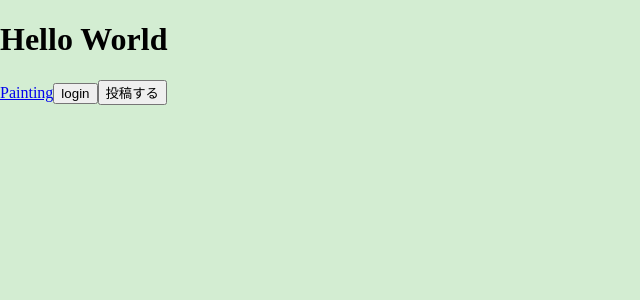
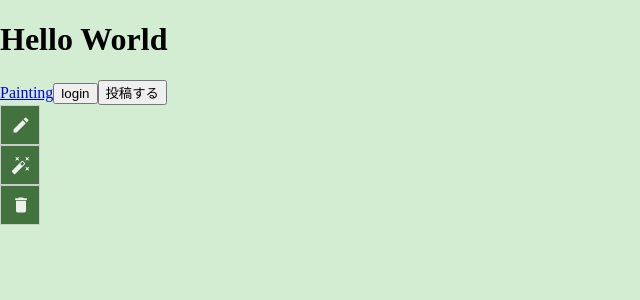
Before and after one commit to Semi-koron/korocupFrontend2024, a Next.js app: page / in a window 1280 px wide. Shown: the top 300 px of the page, without its empty margins (0-640 px from the left). Built offline with nearby package versions, Linux system fonts and the light colour scheme; no server answers.

Commit message:
ペンと消しゴムとクリアボタンできました

```diff
--- /dev/null
+++ b/src/app/components/box2/box2.module.css
@@ -0,0 +1,15 @@
+.box {
+  display: flex;
+  flex-direction: column;
+}
+.box1 {
+  background-color: #42733f;
+  border: 1px solid #ccc;
+  display: flex;
+  width: 40px;
+  height: 40px;
+  flex-direction: row;
+  justify-content: space-around;
+  padding: 0 10px;
+  align-items: center;
+}
--- /dev/null
+++ b/src/app/components/box2/page.tsx
@@ -0,0 +1,39 @@
+import Styles from "./box2.module.css";
+import CreateIcon from "@mui/icons-material/Create";
+import ScatterPlotIcon from "@mui/icons-material/ScatterPlot";
+import AirIcon from "@mui/icons-material/Air";
+import DeleteIcon from "@mui/icons-material/Delete";
+import AutoFixHighIcon from "@mui/icons-material/AutoFixHigh";
+
+export default function Box2() {
+  return (
+    <>
+      <div className={Styles.box}>
+        <button className={Styles.box1}>
+          <CreateIcon
+            style={{
+              fontSize: 20,
+              color: "#EEF0ED",
+            }}
+          />
+        </button>
+        <button className={Styles.box1}>
+          <AutoFixHighIcon
+            style={{
+              fontSize: 20,
+              color: "#EEF0ED",
+            }}
+          />
+        </button>
+        <button className={Styles.box1}>
+          <DeleteIcon
+            style={{
+              fontSize: 20,
+              color: "#EEF0ED",
+            }}
+          />
+        </button>
+      </div>
+    </>
+  );
+}
--- /dev/null
+++ b/src/app/components/icon/page.tsx
@@ -0,0 +1,5 @@
+import CreateIcon from "@mui/icons-material/Create";
+import ScatterPlotIcon from "@mui/icons-material/ScatterPlot";
+import AirIcon from "@mui/icons-material/Air";
+import DeleteIcon from "@mui/icons-material/Delete";
+import AutoFixHighIcon from "@mui/icons-material/AutoFixHigh";
--- a/src/app/page.tsx
+++ b/src/app/page.tsx
@@ -10,7 +10,7 @@ import { modalstyle } from "./components/modal/modal";
 import Modal from "react-modal";
 import Link from "next/link";
 import buttons from "./components/buttons/editbutton/page";
-import Profilebutton from "./components/buttons/icon.profilebutton/page";
+import Box2 from "./components/box2/page";
 
 const auth = getAuth(app);
 
@@ -77,6 +77,7 @@ export default function Home() {
           <button onClick={makeCanvas}>キャンバスを作製する</button>
         </div>
       </Modal>
+      <Box2 />
     </>
   );
 }
```
